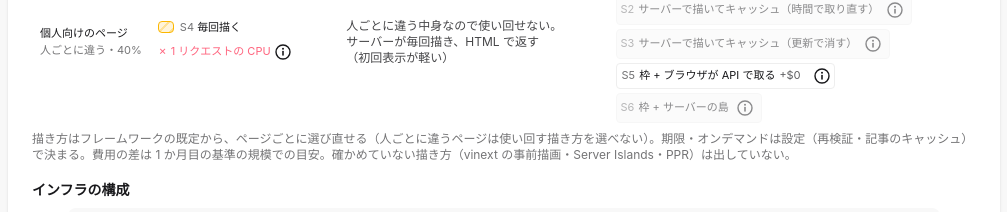
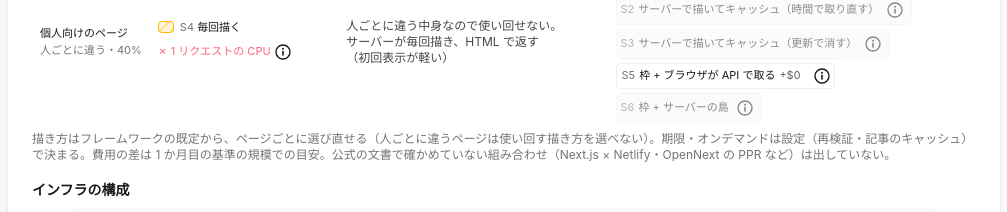
Before and after one commit to Daiius/infra-supra, a React (Vite) app in the folder packages/web/: page / in a window 1280 px wide. Shown: the part 2574-2786 px from the top of the page, without its empty margins (136-1143 px from the left). Built offline with nearby package versions, Linux system fonts and the light colour scheme.

Commit message:
描き方の表の注記を直す（vinext の S1・S6 は出したので、確かめていない組だけを書く）

```diff
--- a/packages/web/src/route-plan-table.tsx
+++ b/packages/web/src/route-plan-table.tsx
@@ -263,4 +263,4 @@ export function RoutePresetChips({ rows }: { rows: RoutePlanRow[] }) {
 
 /** 表の下の注記（始める画面・見積モードで同じ文）。 */
 export const ROUTE_PLAN_NOTE =
-  '描き方はフレームワークの既定から、ページごとに選び直せる（人ごとに違うページは使い回す描き方を選べない）。期限・オンデマンドは設定（再検証・記事のキャッシュ）で決まる。費用の差は 1 か月目の基準の規模での目安。確かめていない描き方（vinext の事前描画・Server Islands・PPR）は出していない。';
+  '描き方はフレームワークの既定から、ページごとに選び直せる（人ごとに違うページは使い回す描き方を選べない）。期限・オンデマンドは設定（再検証・記事のキャッシュ）で決まる。費用の差は 1 か月目の基準の規模での目安。公式の文書で確かめていない組み合わせ（Next.js × Netlify・OpenNext の PPR など）は出していない。';
```
